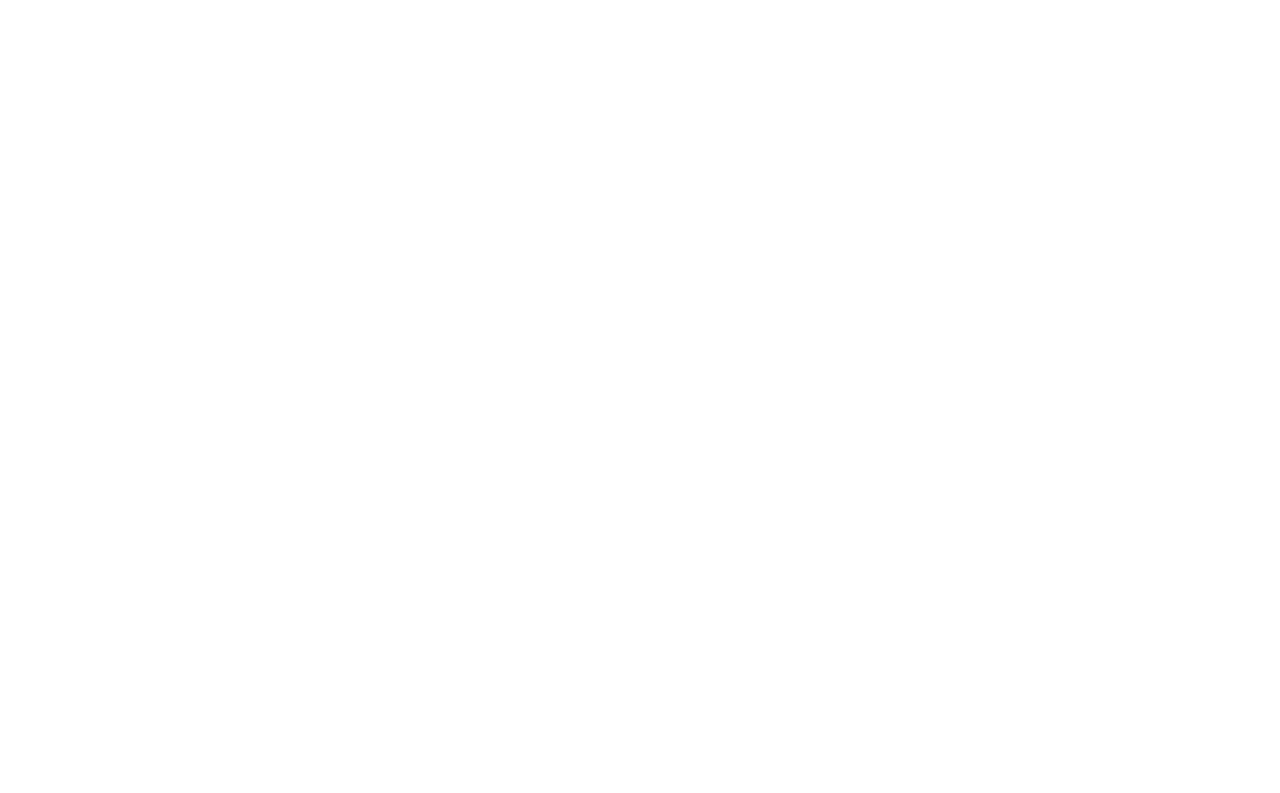
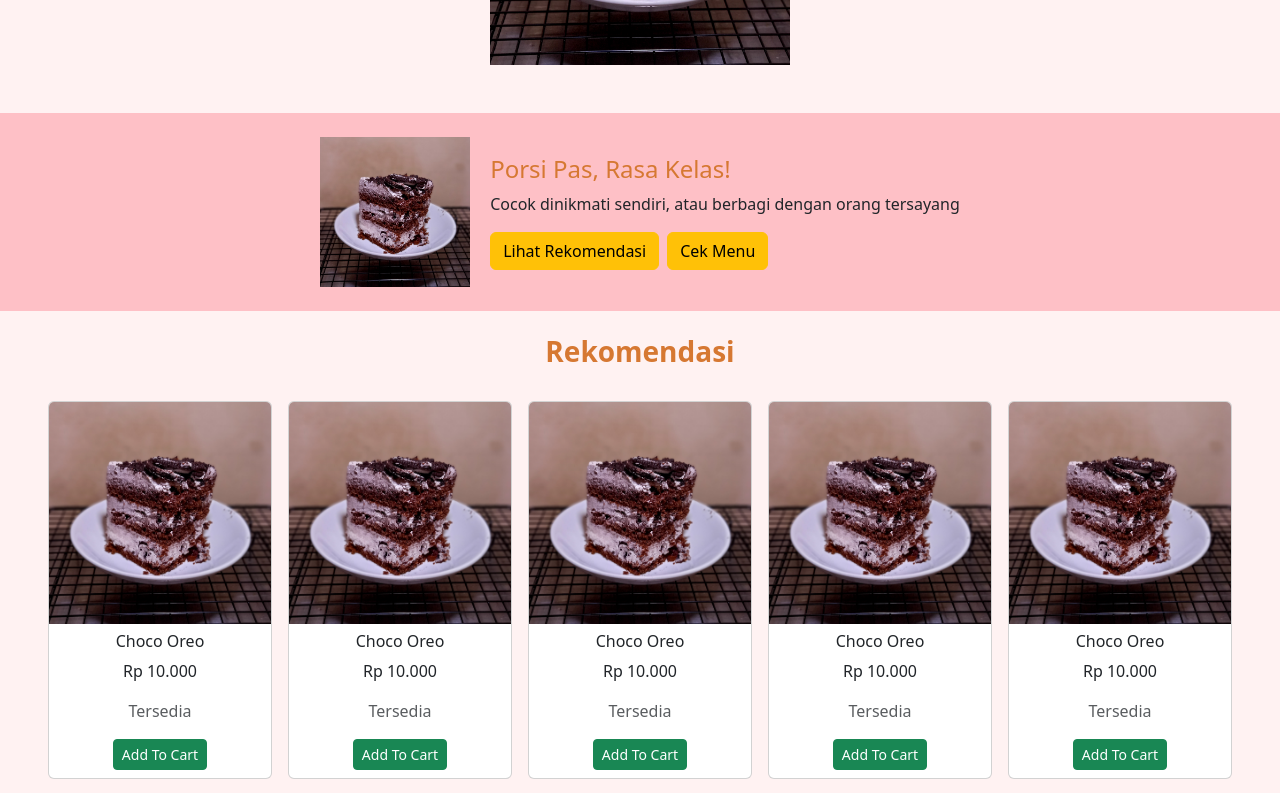
Before and after one commit to SoftDevTIB/Sweet-Bites-Kelompok-9, a React (Vite) app in the folder client/: page / in a window 1280 px wide. Shown: the part 460-1253 px from the top of the page. Before the commit the page ends 800 px from the top, so only its background shows below. Built offline with nearby package versions, Linux system fonts and the light colour scheme.

Commit message:
membuat homepage

```diff
--- a/client/src/customer/components/ProductCard.jsx
+++ b/client/src/customer/components/ProductCard.jsx
@@ -0,0 +1,19 @@
+import React from 'react';
+
+const ProductCard = ({ name, price, available, imageUrl }) => {
+  return (
+    <div className="card m-2" style={{ width: '14rem' }}>
+      <img src={imageUrl} className="card-img-top" alt={name} />
+      <div className="card-body p-2">
+        <h6 className="card-title">{name}</h6>
+        <p className="card-text">Rp {price}</p>
+        <p className="text-muted">{available ? 'Tersedia' : 'Tidak tersedia'}</p>
+        <button className="btn btn-sm btn-success" disabled={!available}>
+          Add To Cart
+        </button>
+      </div>
+    </div>
+  );
+};
+
+export default ProductCard;
--- a/client/src/customer/pages/homepage.jsx
+++ b/client/src/customer/pages/homepage.jsx
@@ -1,11 +1,56 @@
+import React from 'react';
 import Header from '../components/header';
 import Footer from '../components/footer';
+import ProductCard from '../components/ProductCard';
+import gambar1 from '../../assets/Choco_oreo.jpg';
 
 const HomePage = () => {
+  const staticProducts = [
+    { id: 1, name: 'Choco Oreo', price: '10.000', available: true, imageUrl: gambar1 },
+    { id: 2, name: 'Choco Oreo', price: '10.000', available: true, imageUrl: gambar1 },
+    { id: 3, name: 'Choco Oreo', price: '10.000', available: true, imageUrl: gambar1 },
+    { id: 4, name: 'Choco Oreo', price: '10.000', available: true, imageUrl: gambar1 },
+    { id: 5, name: 'Choco Oreo', price: '10.000', available: true, imageUrl: gambar1 },
+    { id: 6, name: 'Choco Oreo', price: '10.000', available: true, imageUrl: gambar1 },
+  ];
+
   return (
     <>
       <Header />
-      <main className="container-fluid p-0">
+      <main className="container-fluid p-0" style={{ backgroundColor: '#FFF2F2' }}>
+        {/* Hero Section */}
+        <section className="text-center p-5" style={{ backgroundColor: '#FFF2F2' }}>
+          <h2 className="mb-3" style={{ color: '#D67832' }}>Manisnya Seporsi Kebahagiaan</h2>
+          <p>Nikmati kue dan cookies lezat dengan harga terjangkau, pas untuk ngemil atau teman santai</p>
+          <img src={gambar1} alt="Sweet Bites" style={{ maxWidth: '300px' }} />
+        </section>
+
+        {/* Highlight Section */}
+        <section className="d-flex justify-content-center align-items-center p-4" style={{ backgroundColor: '#FEC0C6' }}>
+          <img src={gambar1} alt="Highlight" style={{ width: '150px', marginRight: '20px' }} />
+          <div>
+            <h4 style={{ color: '#D67832' }}>Porsi Pas, Rasa Kelas!</h4>
+            <p>Cocok dinikmati sendiri, atau berbagi dengan orang tersayang</p>
+            <button className="btn btn-warning me-2">Lihat Rekomendasi</button>
+            <button className="btn btn-warning me-2">Cek Menu</button>
+          </div>
+        </section>
+
+        {/* Recommendation Section */}
+        <section className="p-4 text-center">
+          <h3 className="mb-4 fw-bold" style={{ color: '#D67832' }}>Rekomendasi</h3>
+          <div className="d-flex flex-wrap justify-content-center">
+            {staticProducts.map(product => (
+              <ProductCard
+                key={product.id}
+                name={product.name}
+                price={product.price}
+                available={product.available}
+                imageUrl={product.imageUrl}
+              />
+            ))}
+          </div>
+        </section>
       </main>
       <Footer />
     </>
```
Also changed, not shown: client/src/assets/Choco_oreo.jpg (added).
